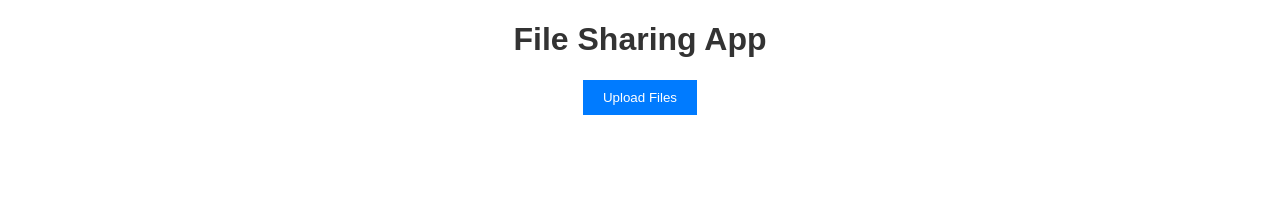
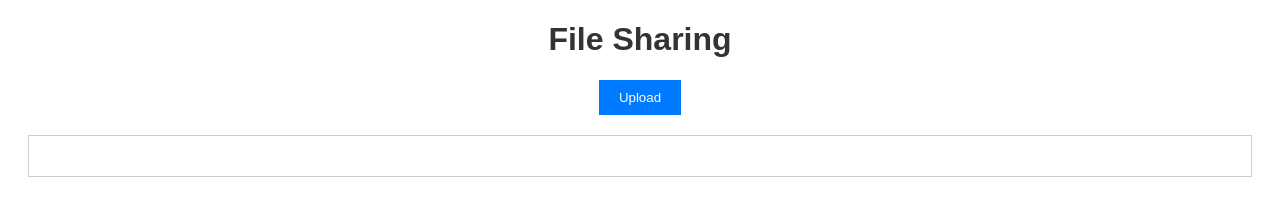
Before and after one commit to hdsnisnotreal/realfiles, a plain HTML site: page index.html in a window 1280 px wide. Drawn offline with Linux system fonts and the light colour scheme.

Commit message:
Update index.html

```diff
--- a/index.html
+++ b/index.html
@@ -3,18 +3,23 @@
 <head>
     <meta charset="UTF-8">
     <meta name="viewport" content="width=device-width, initial-scale=1.0">
+    <title>File Sharing</title>
     <link rel="stylesheet" href="styles.css">
-    <title>File Sharing</title>
 </head>
 <body>
-    <header>
-        <h1>File Sharing App</h1>
-    </header>
-    <main>
-        <input type="file" id="fileInput" multiple>
-        <button id="uploadButton">Upload Files</button>
-        <div id="fileList"></div>
-    </main>
+    <h1>File Sharing</h1>
+
+    <!-- File Upload Form -->
+    <form id="upload-form">
+        <input type="file" id="file-input" accept="image/*" required>
+        <button type="submit">Upload</button>
+    </form>
+
+    <!-- Display Uploaded Files -->
+    <div id="file-list">
+        <!-- Uploaded files will be displayed here -->
+    </div>
+
     <script src="script.js"></script>
 </body>
 </html>
```
